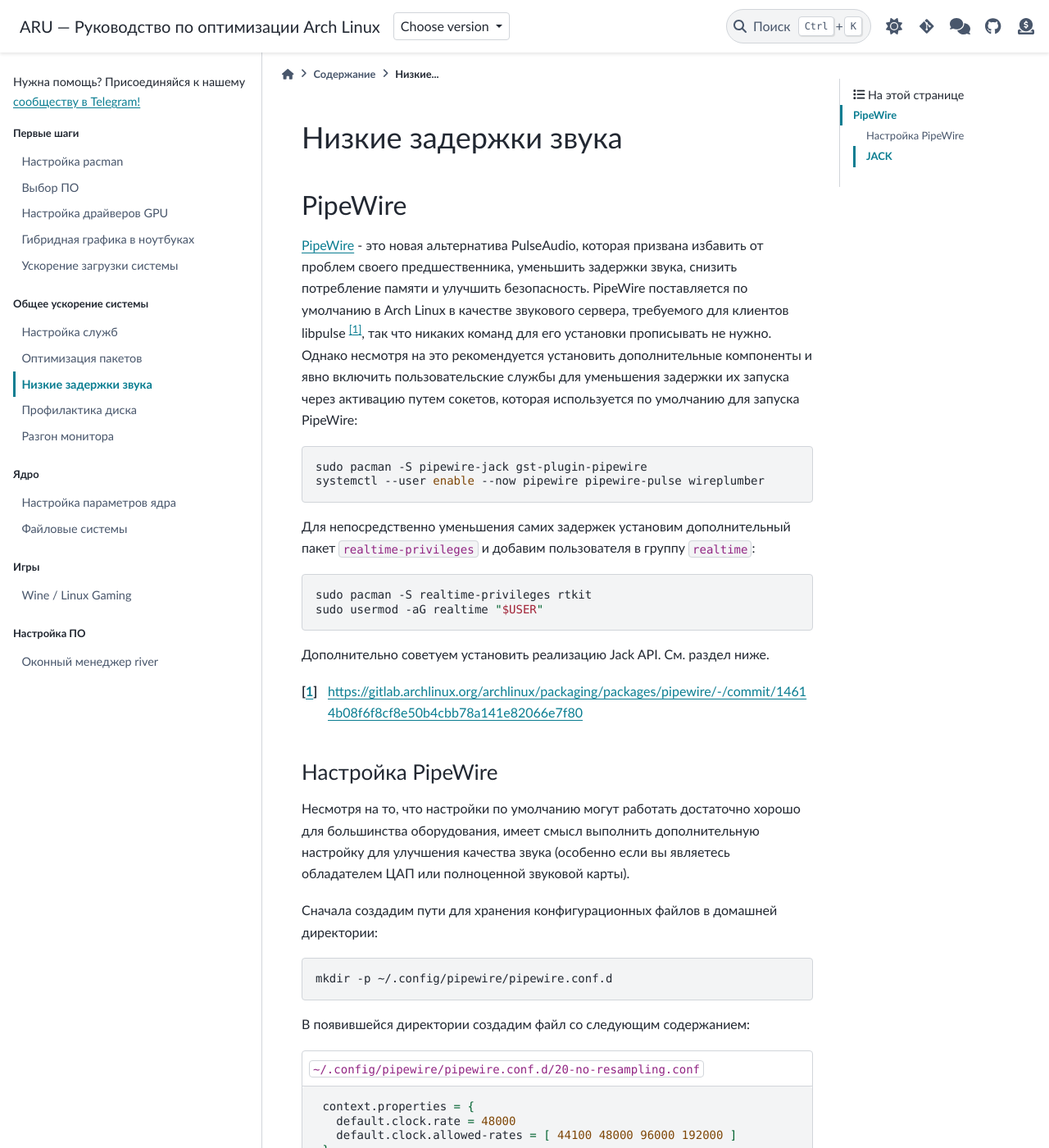
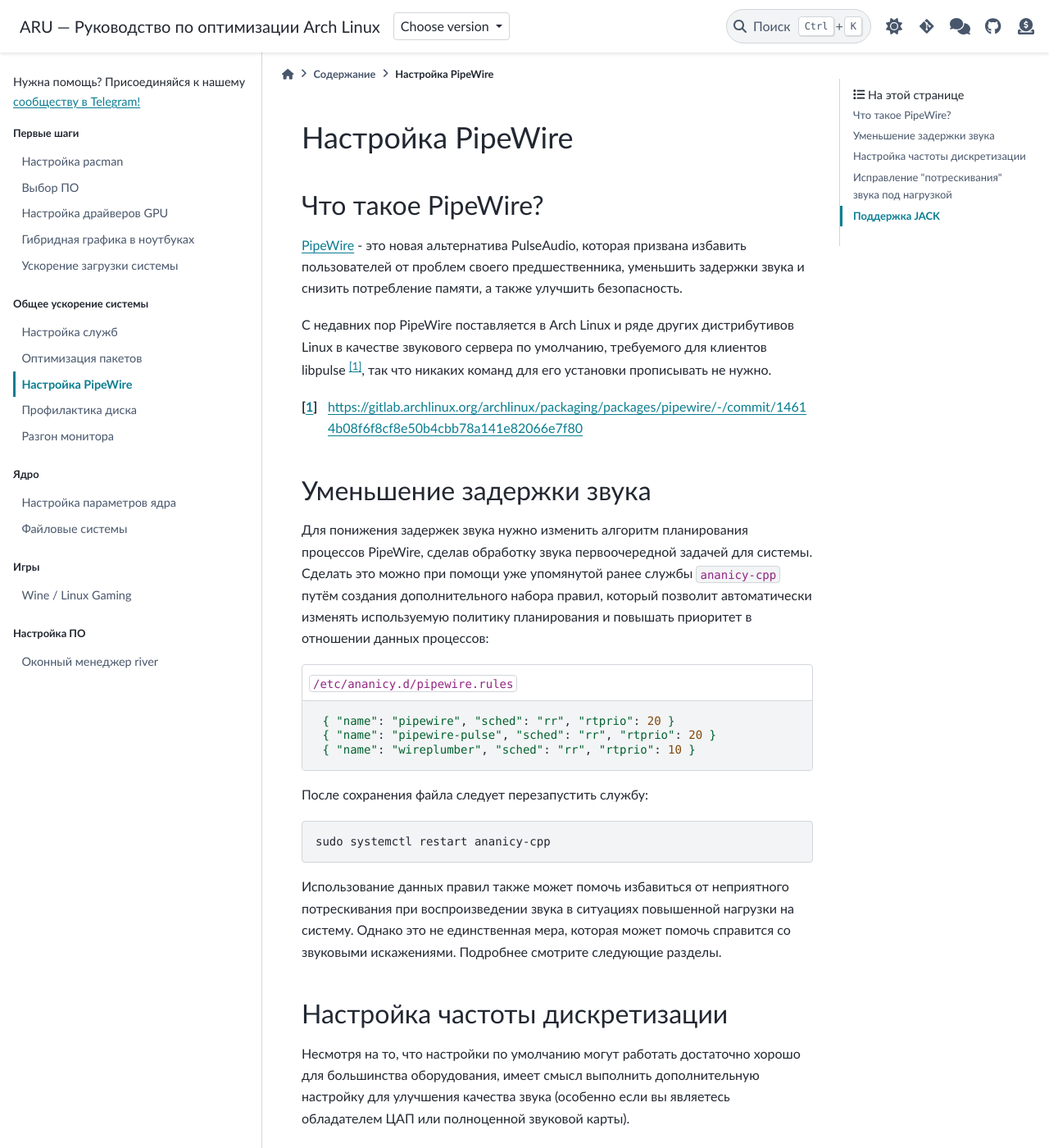
Before and after one commit to ventureoo/ARU, a Sphinx documentation site: the page built from docs/source/sound.rst, in a window 1280 px wide and 1400 px high. Shown: the whole window at 82% size. Built offline with Sphinx 7.4.7 and the PyData theme 0.15.4, drawn with Linux system fonts in a browser that asks for light colours; some of the changed text lies outside the part shown.

Commit message:
generic-system-acceleration: Rework PipeWire section a bit
Signed-off-by: Vasiliy Stelmachenok <ventureo@cachyos.org>

```diff
--- a/docs/source/sound.rst
+++ b/docs/source/sound.rst
@@ -8,49 +8,66 @@
 
 .. _sound:
 
-**********************
-Низкие задержки звука
-**********************
+*******************
+Настройка PipeWire
+*******************
+
+.. index:: installation, audio, pipewire, about
+.. _pipewire:
+
+====================
+Что такое PipeWire?
+====================
+
+`PipeWire <https://wiki.archlinux.org/title/PipeWire_(Русский)>`__ -
+это новая альтернатива PulseAudio, которая призвана избавить
+пользователей от проблем своего предшественника, уменьшить задержки
+звука и снизить потребление памяти, а также улучшить безопасность.
+
+С недавних пор PipeWire поставляется в Arch Linux и ряде других
+дистрибутивов Linux в качестве звукового сервера по умолчанию,
+требуемого для клиентов libpulse [#]_, так что никаких команд для его
+установки прописывать не нужно.
+
+.. [#] https://gitlab.archlinux.org/archlinux/packaging/packages/pipewire/-/commit/14614b08f6f8cf8e50b4cbb78a141e82066e7f80
 
 .. index:: installation, lowlatency, audio, pipewire
-.. _pipewire:
+.. _pipewire_lowlatency_setup:
 
-========
-PipeWire
-========
+==========================
+Уменьшение задержки звука
+==========================
 
-`PipeWire <https://wiki.archlinux.org/title/PipeWire_(Русский)>`__ -
-это новая альтернатива PulseAudio, которая призвана избавить от
-проблем своего предшественника, уменьшить задержки звука, снизить
-потребление памяти и улучшить безопасность. PipeWire поставляется по
-умолчанию в Arch Linux в качестве звукового сервера, требуемого для
-клиентов libpulse [#]_, так что никаких команд для его установки
-прописывать не нужно. Однако несмотря на это рекомендуется установить
-дополнительные компоненты и явно включить пользовательские службы для
-уменьшения задержки их запуска через активацию путем сокетов, которая
-используется по умолчанию для запуска PipeWire::
+Для понижения задержек звука нужно изменить алгоритм планирования
+процессов PipeWire, сделав обработку звука первоочередной задачей для
+системы. Сделать это можно при помощи уже упомянутой ранее службы
+``ananicy-cpp`` путём создания дополнительного набора правил, который
+позволит автоматически изменять используемую политику планирования и
+повышать приоритет в отношении данных процессов:
 
-  sudo pacman -S pipewire-jack gst-plugin-pipewire
-  systemctl --user enable --now pipewire pipewire-pulse wireplumber
+.. code-block:: shell
+  :caption: ``/etc/ananicy.d/pipewire.rules``
 
-Для непосредственно уменьшения самих задержек установим дополнительный
-пакет ``realtime-privileges`` и добавим пользователя в группу
-``realtime``::
+   { "name": "pipewire", "sched": "rr", "rtprio": 20 }
+   { "name": "pipewire-pulse", "sched": "rr", "rtprio": 20 }
+   { "name": "wireplumber", "sched": "rr", "rtprio": 10 }
 
-  sudo pacman -S realtime-privileges rtkit
-  sudo usermod -aG realtime "$USER"
+После сохранения файла следует перезапустить службу::
 
-Дополнительно советуем установить реализацию Jack API. См. раздел
-ниже.
+  sudo systemctl restart ananicy-cpp
 
-.. [#] https://gitlab.archlinux.org/archlinux/packaging/packages/pipewire/-/commit/14614b08f6f8cf8e50b4cbb78a141e82066e7f80
+Использование данных правил также может помочь избавиться от
+неприятного потрескивания при воспроизведении звука в ситуациях
+повышенной нагрузки на систему. Однако это не единственная мера,
+которая может помочь справится со звуковыми искажениями. Подробнее
+смотрите следующие разделы.
 
 .. index:: pipewire, lowlatency, audio, sound
 .. _pipewire_setup:
 
---------------------
-Настройка PipeWire
---------------------
+=================================
+Настройка частоты дискретизации
+=================================
 
 Несмотря на то, что настройки по умолчанию могут работать достаточно
 хорошо для большинства оборудования, имеет смысл выполнить
@@ -120,9 +137,9 @@
 .. index:: pipewire, upmix, 5.1, sound
 .. _upmixing-5.1:
 
-^^^^^^^^^^^^^^^^^^^^^^^^^^^
+--------------------------
 Микширование стерео в 5.1
-^^^^^^^^^^^^^^^^^^^^^^^^^^^
+--------------------------
 
 PipeWire так же как и PulseAuido позволяет микшировать звук в 5.1.
 Эта возможность отключена по умолчанию, но для неё существует заранее
@@ -136,19 +153,20 @@
 .. index:: pipewire, choppy, high-load, cpu, sound
 .. _choppy-audio:
 
-^^^^^^^^^^^^^^^^^^^^^^^^^^^^^^^^^
-Исправление хрипов под нагрузкой
-^^^^^^^^^^^^^^^^^^^^^^^^^^^^^^^^^
+================================================
+Исправление "потрескивания" звука под нагрузкой
+================================================
 
 Некоторые пользователи после перехода на PipeWire могут столкнуться с
-появлением "хрипов" во время произведения звука, если система находится
-под высокой нагрузкой (например, фоновой компиляцией или во время игры).
-Это происходит потому, что PipeWire старается осуществлять вывод с
-звука с наименьшими задержками, что сложно гарантировать когда
-система нагружена даже с установленными ``realtime-privileges``.
+появлением "хрипов" или так называемого "потрескивания" во время
+произведения звука, если система находится под высокой нагрузкой
+(например, фоновой компиляцией или во время игры). Это происходит
+потому, что PipeWire старается осуществлять вывод с звука с
+наименьшими задержками, что сложно гарантировать даже тогда, когда
+система настроена на приоритизацию процессов по выводу звука.
 
-Для их исправления создадим новый конфигурационный файл и изменим
-следующие значения для размера буфера по умолчанию:
+Для решения данной проблемы следует создать новый конфигурационный
+файл с указанием измененных значений для минимального размера буфера:
 
 .. code-block:: shell
   :caption: ``~/.config/pipewire/pipewire.conf.d/10-sound.conf``
@@ -163,11 +181,12 @@
 ``min-quantum`` на два и проверить снова до тех пор пока проблема не
 перестанет воспроизводится.
 
-.. jack:
+.. index:: pipewire, lowlatency, audio, jack
+.. _pipewire_jack:
 
-----
-JACK
-----
+===============
+Поддержка JACK
+===============
 
 JACK - это ещё один альтернативный звуковой сервер с одноименной
 библиотекой API, цель которого состоит выведение звука с минимальной
```
Also changed, not shown: other parts of docs/source/sound.rst (+3 -1 lines).
